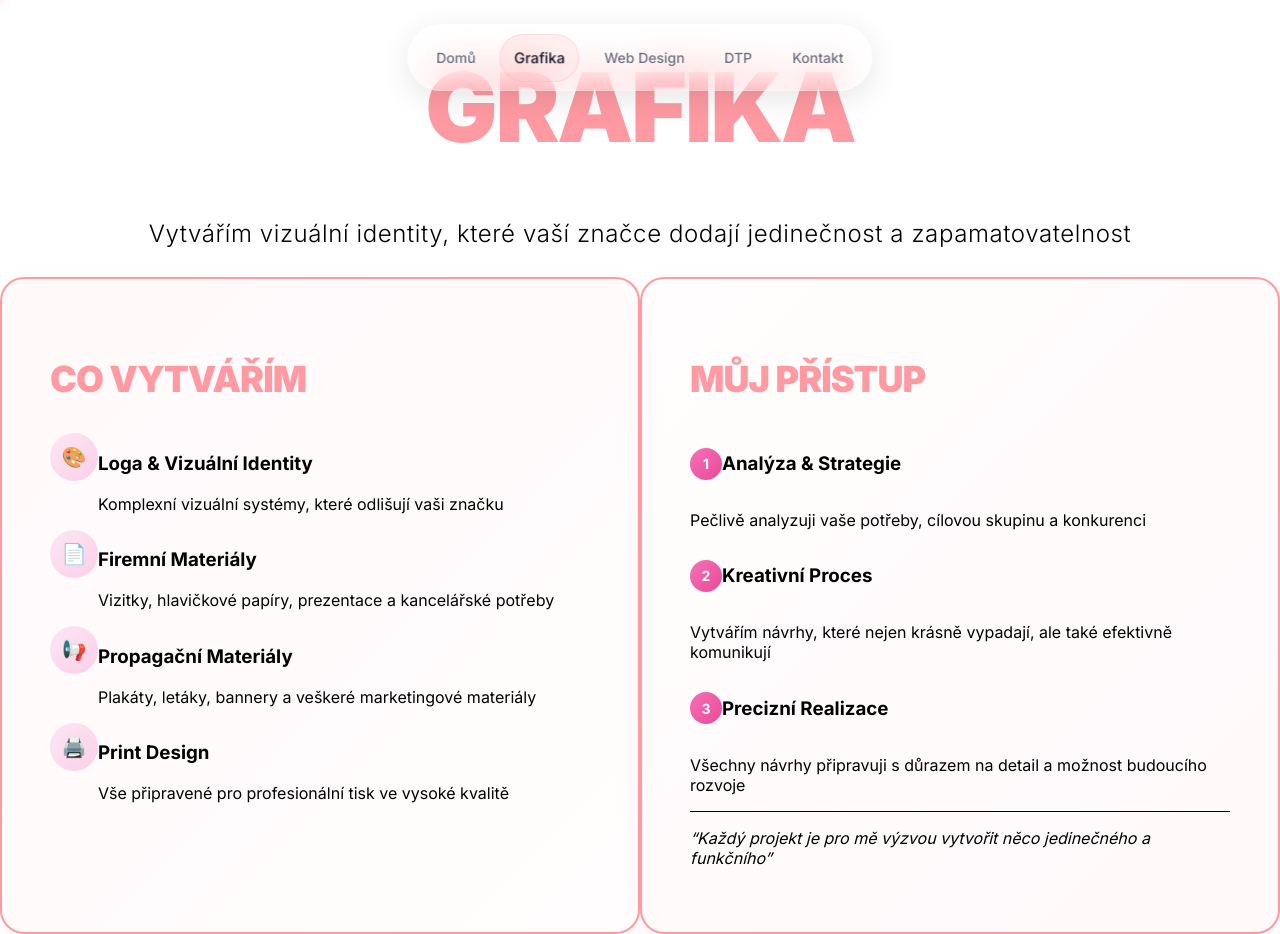
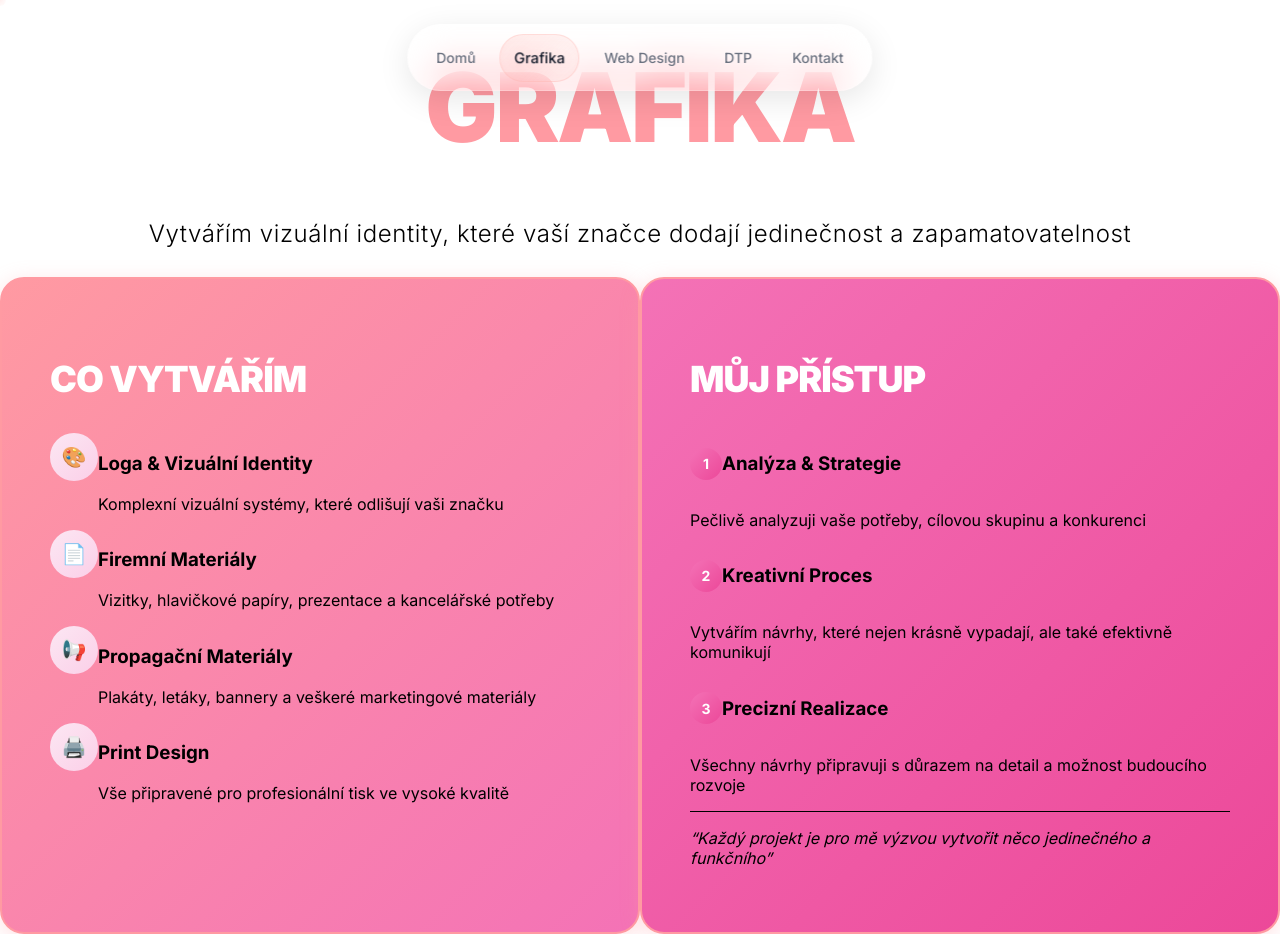
Before and after one commit to Louben17/jakubkozel, a Next.js app: page /grafika in a window 1280 px wide. Built offline with nearby package versions, Linux system fonts and the light colour scheme.

Commit message:
fix: clean contact page design

```diff
--- a/src/app/globals.css
+++ b/src/app/globals.css
@@ -474,20 +474,20 @@ a:focus, button:focus {
   padding: 3rem;
   border-radius: 1.5rem;
   border: 2px solid #FF9AA2;
-  background: linear-gradient(135deg, rgba(255, 154, 162, 0.05), rgba(255, 154, 162, 0.02));
-  box-shadow: 0 4px 20px rgba(255, 154, 162, 0.1);
+  background: linear-gradient(135deg, #FF9AA2, #f472b6);
+  box-shadow: 0 4px 20px rgba(255, 154, 162, 0.3);
   transition: all 0.5s cubic-bezier(0.4, 0, 0.2, 1);
   transform: translateY(0);
 }
 
 .grafika-card:hover {
   transform: translateY(-8px);
-  box-shadow: 0 25px 50px rgba(255, 154, 162, 0.2);
+  box-shadow: 0 25px 50px rgba(255, 154, 162, 0.4);
   border-color: #FF9AA2;
 }
 
 .grafika-card-alt {
-  background: linear-gradient(135deg, rgba(255, 154, 162, 0.02), rgba(255, 154, 162, 0.05));
+  background: linear-gradient(135deg, #f472b6, #ec4899);
 }
 
 /* Moderní nadpisy v kartách */
@@ -495,7 +495,7 @@ a:focus, button:focus {
   font-size: clamp(1.5rem, 4vw, 2.25rem);
   font-weight: 900;
   letter-spacing: -0.025em;
-  color: #FF9AA2;
+  color: white;
   margin-bottom: 2rem;
 }
 
```
